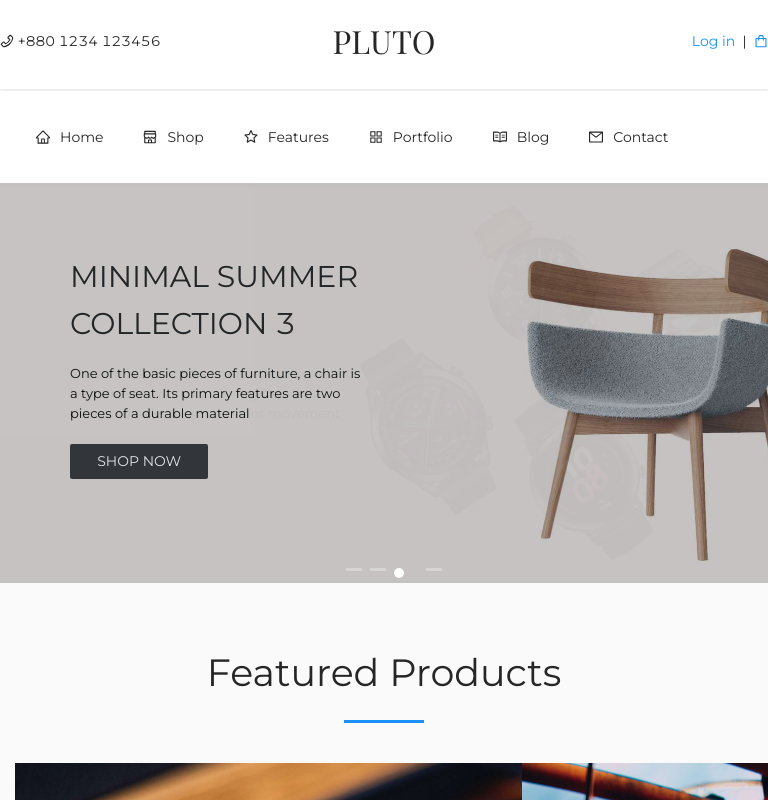
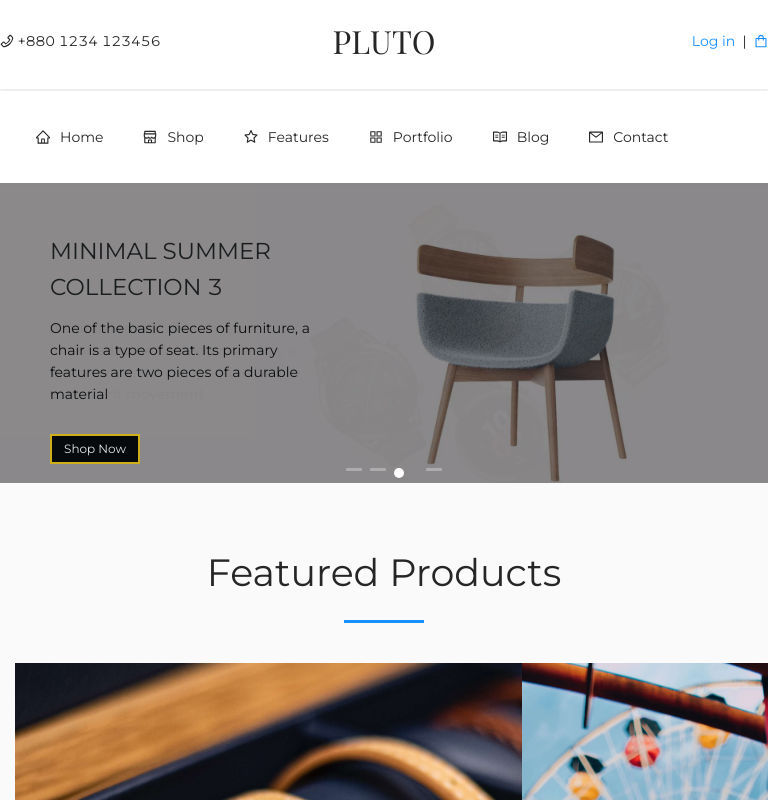
Before and after one commit to Alamin02/pluto, a React (Create React App) app: page / in a window 768 px wide. Shown: the top 800 px of the page. Built offline with nearby package versions, Linux system fonts and the light colour scheme; a web font is replaced by a local one.

Commit message:
fix: made slider responsive

```diff
--- a/src/components/slider/Slider.js
+++ b/src/components/slider/Slider.js
@@ -1,9 +1,8 @@
 import React, { Component } from "react";
-import { Carousel, Row,Col} from "antd";
+import { Carousel, Row, Col } from "antd";
 import { RightOutlined, LeftOutlined } from "@ant-design/icons";
 import styles from "./Slider.module.css";
 import "./SliderDots.css";
-import ButtonBlack from "../styled-components/ButtonBlack";
 
 const btnText = "Shop Now";
 const Slide = ({ imageClass, heading, desc }) => {
@@ -12,7 +11,7 @@ const Slide = ({ imageClass, heading, desc }) => {
       <div className={styles.tBox}>
         <h1>{heading}</h1>
         <p className={styles.descriptionBottomSpace}>{desc}</p>
-        <ButtonBlack buttonText={btnText} />
+        <button className={styles.btnCustom}>{btnText}</button>
       </div>
     </div>
   );
@@ -85,6 +84,7 @@ export default class Slider extends Component {
             >
               {slideList.map((slide) => (
                 <Slide
+                  key={slide.id}
                   imageClass={slide.imgClass}
                   heading={slide.slideHeading}
                   desc={slide.description}
--- a/src/components/slider/Slider.module.css
+++ b/src/components/slider/Slider.module.css
@@ -1,18 +1,9 @@
 @import url("https://fonts.googleapis.com/css2?family=Cantata+One&family=Montserrat:wght@400;600;700&display=swap");
 /******* Slider custom css start *******/
-/* .sliderContainer {
-  height: 500px;
-  text-align: center;
-  color: white;
-  line-height: 400px;
-  position: relative;
-  overflow: hidden;
-} */
-
 .mainContainer {
   position: relative;
-  height: 600px;
-  width: 100%;
+  height: auto;
+  max-width: 100%;
   background: #34495e;
 }
 
@@ -46,13 +37,8 @@
   line-height: 50px;
   cursor: pointer;
 }
-/* .sliderO {
-  background-color: rgba(0, 0, 0, 0.733);
-  background-blend-mode: multiply;
-  background-repeat: no-repeat;
-} */
 .one {
-  background-color: rgba(0, 0, 0, 0.123);
+  background-color: rgba(0, 0, 0, 0.397);
   background-blend-mode: multiply;
   background-repeat: no-repeat;
   background-size: cover;
@@ -60,7 +46,7 @@
   height: 600px;
 }
 .two {
-  background-color: rgba(0, 0, 0, 0.123);
+  background-color: rgba(0, 0, 0, 0.397);
   background-blend-mode: multiply;
   background-repeat: no-repeat;
   background-size: cover;
@@ -68,7 +54,7 @@
   height: 600px;
 }
 .three {
-  background-color: rgba(0, 0, 0, 0.123);
+  background-color: rgba(0, 0, 0, 0.397);
   background-blend-mode: multiply;
   background-repeat: no-repeat;
   background-size: cover;
@@ -76,7 +62,7 @@
   height: 600px;
 }
 .four {
-  background-color: rgba(0, 0, 0, 0.123);
+  background-color: rgba(0, 0, 0, 0.397);
   background-blend-mode: multiply;
   background-repeat: no-repeat;
   background-size: cover;
@@ -86,14 +72,17 @@
 .tBox {
   width: 600px;
   text-align: left;
-  padding-top: 105px;
+  padding-top: 100px;
   margin-left: 150px;
   color: black;
   font-family: "Montserrat";
 }
 .tBox h1 {
-  font-size: 50px;
-  font-weight: 600;
+  font-size: 40px;
+  font-weight: 400;
+}
+.tBox p {
+  color: rgb(0, 0, 0);
 }
 
 .btnCustom {
@@ -102,8 +91,57 @@
   background: black;
   color: white;
   border: 2px solid rgb(233, 193, 15);
+  margin-top: 15px;
 }
-@media (max-width: 768px) {
+@media screen and (max-width: 550px) {
+  .one,
+  .two,
+  .three,
+  .four {
+    height: 200px !important;
+
+    background-size: cover;
+  }
+  .arrowRight,
+  .arrowLeft {
+    visibility: hidden;
+  }
+  .btnCustom {
+    width: 90px !important;
+    height: 30px;
+    font-size: 12px !important;
+    background: black;
+    color: white;
+    border: 2px solid rgb(233, 193, 15);
+  }
+
+  .tBox {
+    width: 180px !important;
+    text-align: left;
+    padding-top: 20px;
+    margin-left: 20px;
+    color: black;
+    font-family: "Montserrat";
+  }
+  .tBox h1 {
+    font-size: 15px !important;
+    font-weight: 200 !important;
+  }
+  .tBox p {
+    font-size: 10px !important;
+  }
+}
+@media screen and (min-width: 650px) and (max-width: 768px) {
+  .tBox {
+    width: 280px !important;
+    text-align: left;
+    padding-top: 20px;
+    margin-left: 20px;
+    color: black;
+    font-family: "Montserrat";
+  }
+}
+@media screen and (max-width: 768px) {
   .one,
   .two,
   .three,
@@ -112,9 +150,13 @@
 
     background-size: cover;
   }
-  .mainContainer {
-    height: auto;
-    width: 100vw;
+  .btnCustom {
+    width: 90px !important;
+    height: 30px;
+    font-size: 12px !important;
+    background: black;
+    color: white;
+    border: 2px solid rgb(233, 193, 15);
   }
   .tBox {
     width: 220px;
@@ -137,17 +179,41 @@
     visibility: hidden;
   }
 }
-@media (min-width: 576px) {
+
+@media screen and (min-width: 768px) and (max-width: 992px) {
+  .one,
+  .two,
+  .three,
+  .four {
+    height: 300px;
+
+    background-size: cover;
+  }
+
   .tBox {
-    width: 280px;
+    width: 300px;
     text-align: left;
-    padding-top: 20px;
-    margin-left: 20px;
+    padding-top: 50px;
+    margin-left: 50px;
     color: black;
     font-family: "Montserrat";
   }
+  .tBox h1 {
+    font-size: 23px;
+    font-weight: 300;
+  }
+  .tBox p {
+    font-size: 14px;
+  }
+  .arrowLeft,
+  .arrowRight {
+    width: 35px;
+    height: 35px;
+    line-height: 35px;
+    font-size: 15px;
+  }
 }
-@media (min-width: 768px) {
+@media screen and (min-width: 992px) and (max-width: 1200px) {
   .one,
   .two,
   .three,
@@ -156,44 +222,33 @@
 
     background-size: cover;
   }
-  .mainContainer {
-    height: auto;
-    width: 100vw;
-  }
+
   .tBox {
-    width: 300px;
+    width: 400px;
     text-align: left;
-    padding-top: 70px;
-    margin-left: 70px;
+    padding-top: 90px;
+    margin-left: 100px;
     color: black;
     font-family: "Montserrat";
   }
   .tBox h1 {
-    font-size: 30px;
+    font-size: 40px;
+    font-weight: 300;
+  }
+  .tBox p {
+    font-size: 13px;
   }
 }
-
-.descriptionBottomSpace {
-  margin-bottom: 20px;
-}
-@media (min-width: 992px) {
+@media screen and (min-width: 1200px) {
+  .one,
+  .two,
+  .three,
+  .four {
+    height: 500px;
+    background-size: cover;
+  }
   .tBox {
-    width: 400px;
-    text-align: left;
-    padding-top: 100px;
-    margin-left: 100px;
-    color: black;
-    font-family: "Montserrat";
-  }
-}
-@media (min-width: 1250px) {
-  .tBox {
-    width: 480px;
-    text-align: left;
-    padding-top: 100px;
-    margin-left: 100px;
-    color: black;
-    font-family: "Montserrat";
+    width: 500px;
   }
 }
 
```
